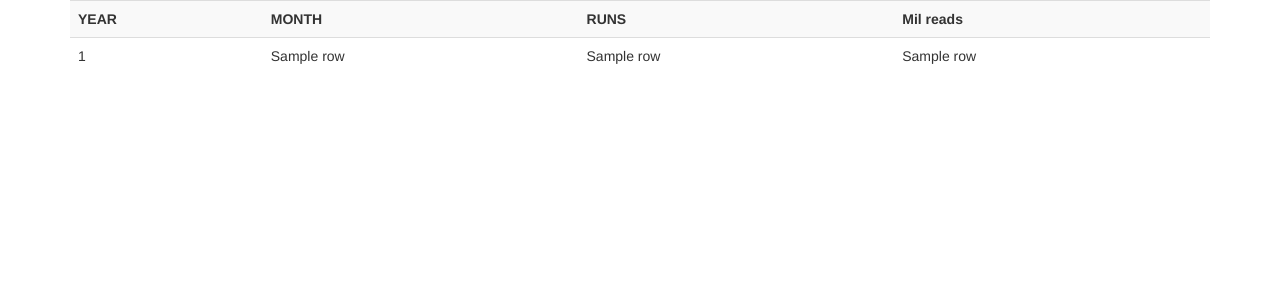
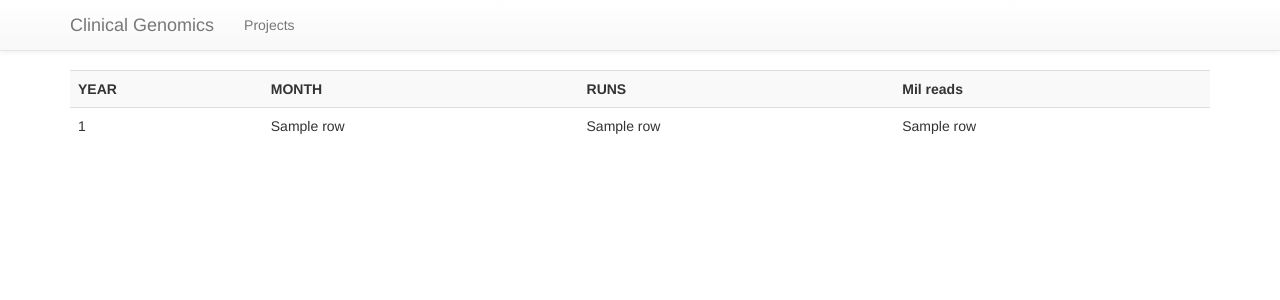
Before and after one commit to Clinical-Genomics/clinstatweb, a Python web app: template clinstat/core/templates/runs.html in a window 1280 px wide. Shown: the top 300 px of the page. Run offline with Jinja, Linux system fonts and the light colour scheme; the template is opened without the code that fills it: most values are stand-ins (such as "Sample title", 1, 10 or a date in 2020); some libraries are stand-ins or nearby versions.

Commit message:
add navbar

```diff
--- /dev/null
+++ b/clinstat/static/styles.css
@@ -0,0 +1,3 @@
+body {
+  padding-top: 70px;
+}
--- a/clinstat/templates/base.html
+++ b/clinstat/templates/base.html
@@ -9,23 +9,26 @@
 
   <link rel="stylesheet" href="https://maxcdn.bootstrapcdn.com/bootstrap/3.3.1/css/bootstrap.min.css">
   <link rel="stylesheet" href="https://maxcdn.bootstrapcdn.com/bootstrap/3.3.1/css/bootstrap-theme.min.css">
+  <link rel="stylesheet" href="{{ url_for('static', filename='styles.css') }}"></script>
 
   {% block extra_head %}{% endblock extra_head %}
 </head>
 <body>
-  <div id="main">
-    <div class="utility-nav navbar navbar-fixed-top">
-      <div class="navbar-inner">
-        <div class="container">
-          {# Navbar goes here. #}
-        </div>
+  <nav class="navbar navbar-default navbar-fixed-top" role="navigation">
+    <div class="container">
+      <div class="navbar-header">
+        <a class="navbar-brand" href="/">Clinical Genomics</a>
       </div>
+      <div id="navbar" class="navbar-collapse collapse">
+        <ul class="nav navbar-nav">
+          <li><a href="/projects">Projects</a></li>
+        </ul>
+      </div><!--/.nav-collapse -->
     </div>
+  </nav>
 
-    <div class="content container">
-      {% block main %}{% endblock main %}
-    </div>
-
+  <div class="content container">
+    {% block main %}{% endblock main %}
   </div>
 
   <!-- JS bottom -->
```
